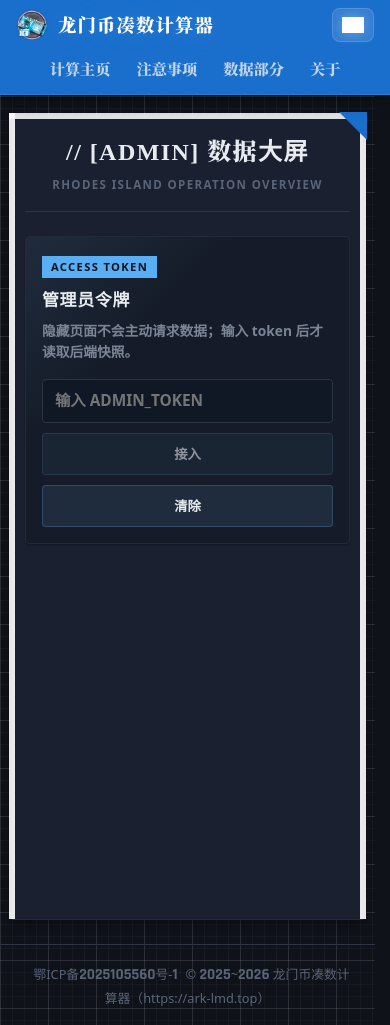
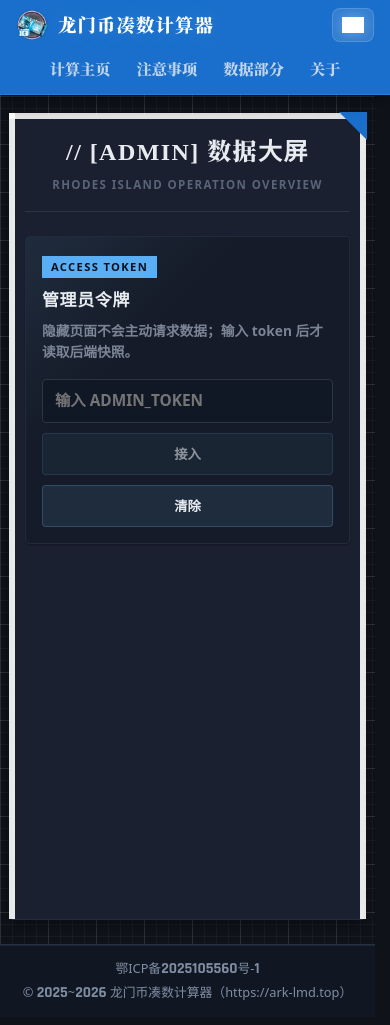
Before and after one commit to parrotime/Arknights-LMD-Sum-calculator, a React (Vite) app: page /#/admin-dashboard in a window 390 px wide. Built offline with nearby package versions, Linux system fonts and the light colour scheme; grey boxes are pictures that could not be loaded.

Commit message:
260609_03_V2_TextPolish

```diff
--- a/src/assets/styles/InputPanel.module.css
+++ b/src/assets/styles/InputPanel.module.css
@@ -1591,6 +1591,10 @@
     text-rendering: optimizeLegibility;
   }
 
+  .short-input-box::placeholder {
+    font-family: var(--ark-font-display);
+  }
+
   .lmd-section .input-box:focus + .input-label,
   .lmd-section .input-box:not(:placeholder-shown) + .input-label {
     font-size: 0.78rem;
--- a/src/assets/styles/index.css
+++ b/src/assets/styles/index.css
@@ -215,6 +215,11 @@
   --ark-chart-point: #a8dcff;
   --ark-chart-point-hover: #d7efff;
   --ark-chart-axis-label: #526173;
+
+  /* 页脚 */
+  --ark-footer-bg: #e3e8ef;
+  --ark-footer-border: rgba(64, 74, 94, 0.18);
+  --ark-footer-text: #5a6478;
 }
 
 /* === 深色主题 === */
@@ -390,6 +395,11 @@
   --ark-chart-point: #a8dcff;
   --ark-chart-point-hover: #d7efff;
   --ark-chart-axis-label: rgba(176, 209, 236, 0.78);
+
+  /* 页脚 */
+  --ark-footer-bg: #111722;
+  --ark-footer-border: rgba(122, 193, 248, 0.16);
+  --ark-footer-text: #7f8ea3;
 }
 
 body {
@@ -824,24 +834,29 @@ html, body, #root {
 .footer {
   box-sizing: border-box;
   width: 100%;
-  background: transparent;
+  display: flex;
+  flex-wrap: wrap;
+  justify-content: center;
+  gap: 6px 18px;
+  background: var(--ark-footer-bg);
   text-align: center;
-  padding: var(--ark-space-md) var(--ark-space-lg);
-  border-top: 1px solid var(--ark-border-default);
+  padding: 18px var(--ark-space-lg);
+  border-top: 1px solid var(--ark-footer-border);
   margin-top: auto;
+  box-shadow: inset 0 1px 0 rgba(255, 255, 255, 0.06);
 }
 
 .footer p {
   margin: 3px 0;
-  color: var(--ark-neutral-500);
+  color: var(--ark-footer-text);
   font-size: 0.8rem;
 }
 
 .footer-link {
-  color: var(--ark-neutral-500);
+  color: var(--ark-footer-text);
   text-decoration: none;
-  margin-left: 8px;
   font-size: 0.8rem;
+  line-height: 1.55;
   transition: color var(--ark-transition-fast);
 }
 
@@ -911,6 +926,15 @@ html, body, #root {
 
   .nav-indicator {
     display: none;
+  }
+
+  .footer {
+    gap: 4px;
+    padding: 14px var(--ark-space-md);
+  }
+
+  .footer-link {
+    width: 100%;
   }
 }
 
--- a/src/components/PathRenderer.tsx
+++ b/src/components/PathRenderer.tsx
@@ -76,7 +76,7 @@ const PathPlanCard = ({ path, initialLMD, planIndex }: PathPlanCardProps) => {
         }]
       : []),
     {
-      label: "龙门币变化",
+      label: "龙门币变化：",
       values: [
         { text: startLMD },
         { text: "->", type: "separator" },
--- a/src/components/ResultArea.tsx
+++ b/src/components/ResultArea.tsx
@@ -26,7 +26,7 @@ const LoadingTimer = ({ styles }: LoadingTimerProps) => {
         <span className={styles['pulse-dot']} />
         <span className={styles['pulse-dot']} />
       </div>
-      <p className={styles['loading-text']}>正在计算路径，请稍候...</p>
+      <p className={styles['loading-text']}>计算中，请稍候...</p>
       {elapsed >= 2 && (
         <p className={styles['loading-elapsed']}>已等待 {elapsed} 秒</p>
       )}
--- a/src/components/SettingsPanel.tsx
+++ b/src/components/SettingsPanel.tsx
@@ -57,8 +57,7 @@ const settingsOptions: SettingOption[] = [
     highlight: "只升级精零/一/二1级干员",
     helpText: [
       "请注意：",
-      <>这个设置的目的是<span className="setting-popover-keyword">排除</span>升级<span className="setting-popover-keyword">不是等级为1级</span>的干员，</>,
-      "因此当这个按钮开启时，",
+      <>这个设置的目的是<span className="setting-popover-keyword">排除</span>升级<span className="setting-popover-keyword">不是等级为1级</span>的干员，因此当这个按钮开启时，</>,
       "请确保其他三个升级开关中，至少有一个为开启状态。",
     ],
   },
--- a/src/pages/Data.tsx
+++ b/src/pages/Data.tsx
@@ -295,7 +295,7 @@ function DataPage() {
               <p>
                 下面是计算过程中使用到的数据，负数表示使用龙门币，正数表示获得龙门币。
                 <br />
-                基础作战记录和初级作战记录相对而言更容易获得，且对应消耗的龙门币较少，易于计算，因此只用到这两种作战记录。
+                基础作战记录和初级作战记录相对而言更容易获得，且对应消耗的龙门币较少，易于计算，因此本网页的计算过程只使用到这两种作战记录。
                 <br />
                 为减少计算量，相关数据只使用到常见等级对应的数据（例如5的倍数，10的倍数）。
               </p>
@@ -324,11 +324,15 @@ function DataPage() {
           <div className={styles['section-content']}>
             <div className={styles['explain-text']}>
               <p>
-                三星通关获得龙门币数量 = 使用理智数量 × 12
+                普通关卡获得龙门币数量计算公式：
                 <br />
-                二星通关获得龙门币数量 = 使用理智数量 × 10
+                *三星通关获得龙门币数量 = 使用理智数量 × 12
                 <br />
-                由于每日信用商店刷新龙门币数量具有随机性，每日任务/每周任务获取龙门币具有时效性，比较复杂，因此在计算中不考虑此部分
+                *二星通关获得龙门币数量 = 使用理智数量 × 10
+                <br />
+                “龙门币副本CE系列关卡”以及“剿灭系列关卡”不适用上述公式。
+                <br />
+                由于每日信用商店刷新龙门币数量具有随机性，每日任务/每周任务获取龙门币具有时效性，比较复杂，因此在计算中不考虑此部分。
               </p>
             </div>
 
@@ -364,9 +368,9 @@ function DataPage() {
           <div className={styles['section-content']}>
             <div className={styles['explain-text']}>
               <p>
-                理智消耗与对应关卡速查表
+                此部分为理智消耗与对应关卡速查表。
                 <br />
-                这里不包含龙门币副本CE系列相关数据，因为CE系列关卡掉落数量是特定的，与理智消耗数量无关
+                这里不包含“龙门币副本CE系列关卡”以及“剿灭系列关卡”的相关数据，因为此类关卡的龙门币掉落数量是特定的，与理智消耗数量无关。
               </p>
               {generateSanityList(sanityRows)}
             </div>
--- a/src/pages/Note.tsx
+++ b/src/pages/Note.tsx
@@ -22,7 +22,7 @@ function NotePage() {
                 <p>
                   1. 请输入 0 到 99999999 之间的整数（如果你的龙门币多于1亿，可以试试只计算尾数）
                   <br />
-                  2. 目标龙门币与当前龙门币差值限制 ≤ 5000（当前版本限制）
+                  2. 目标龙门币与当前龙门币差值应该小于等于±5000（当前版本限制）
                 </p>
               </div>
             </article>
@@ -40,7 +40,7 @@ function NotePage() {
                   请博士找到2位精零1级干员，每位干员分别投喂6个基础作战记录（一共12个）便可得到目标值。
                 </p>
                 <p>
-                  而不要为了图方便，对同一位干员连续投喂两轮6个基础作战记录（一共12个），这会导致误差发生。
+                  而不要为了图方便，对同一位干员连续投喂两轮6个基础作战记录（一共12个），这会导致误差发生。具体的误差发生原因请查看后文。
                 </p>
               </div>
             </article>
@@ -52,7 +52,7 @@ function NotePage() {
               </div>
               <div className={styles['rule-body']}>
                 <p>
-                  这个设置的目的是排除升级“不是等级为1级”的干员，因此当这个按钮开启时，请确保其他三个升级开关中，至少有一个为开启状态。
+                  这个设置的目的是排除升级“不是等级为1级”的干员，因此当这个按钮开启时，请确保其他三个升级设置开关中，至少有一个为开启状态。
                 </p>
               </div>
             </article>
@@ -67,10 +67,10 @@ function NotePage() {
                   龙门币消耗 = Σ<sub>i</sub>(Δ经验<sub>i</sub> × X<sub>i</sub>)
                 </div>
                 <p>
-                  解释：从某一级升级到下一级所需的全部经验乘以龙门币消耗系数 X，即为该级升级到下一级所需的龙门币。
+                  【解释】从某一级升级到下一级所需的全部经验乘以龙门币消耗系数 X，计算得到从该级升级到下一级所需的龙门币数量。
                 </p>
                 <p>
-                  跨级别情况：升级所需龙门币 = 前一级部分经验 × 前一级系数 X1 + 后一级部分经验 × 后一级系数 X2。
+                  【跨级别情况】升级所需龙门币 = 前一级部分经验 × 前一级系数 X1 + 后一级部分经验 × 后一级系数 X2。
                 </p>
                 <p>
                   具体公式介绍请参见NGA帖子：
@@ -85,14 +85,14 @@ function NotePage() {
                 </p>
 
                 <p>
-                  游戏中，根据这个公式，每次升级计算出消耗的龙门币数量其实带有小数（例如计算得到 114.514 ），但呈现给玩家的实际界面只显示且消耗整数部分龙门币（实际消耗 114 龙门币）。
+                  在游戏中根据这个公式，每次升级计算出消耗的龙门币数量实际上带有小数（例如计算得到需要消耗 114.514 龙门币），但呈现给玩家的实际界面只显示且只消耗整数部分龙门币（实际消耗 114 龙门币）。
                 </p>
                 <p>
-                  简单来说，就是会出现“使用 1 次作战记录消耗 20 龙门币，而连续使用 2 次作战记录消耗 41 龙门币”的情况。
+                  简单来说，就是会出现类似于“使用 1 次作战记录消耗 20 龙门币，而连续使用 2 次作战记录消耗 41 龙门币”的情况。
                 </p>
                 <p>
                   因此在查看计算得到的方案中，对于通过“使用作战记录”消耗龙门币的步骤，
-                  请跟随步骤提示依次进行操作，防止出现上述小数点原因导致的误差。
+                  请跟随步骤提示依次进行操作，防止因出现上述小数点问题导致发生误差。
                 </p>
 
               </div>
```
